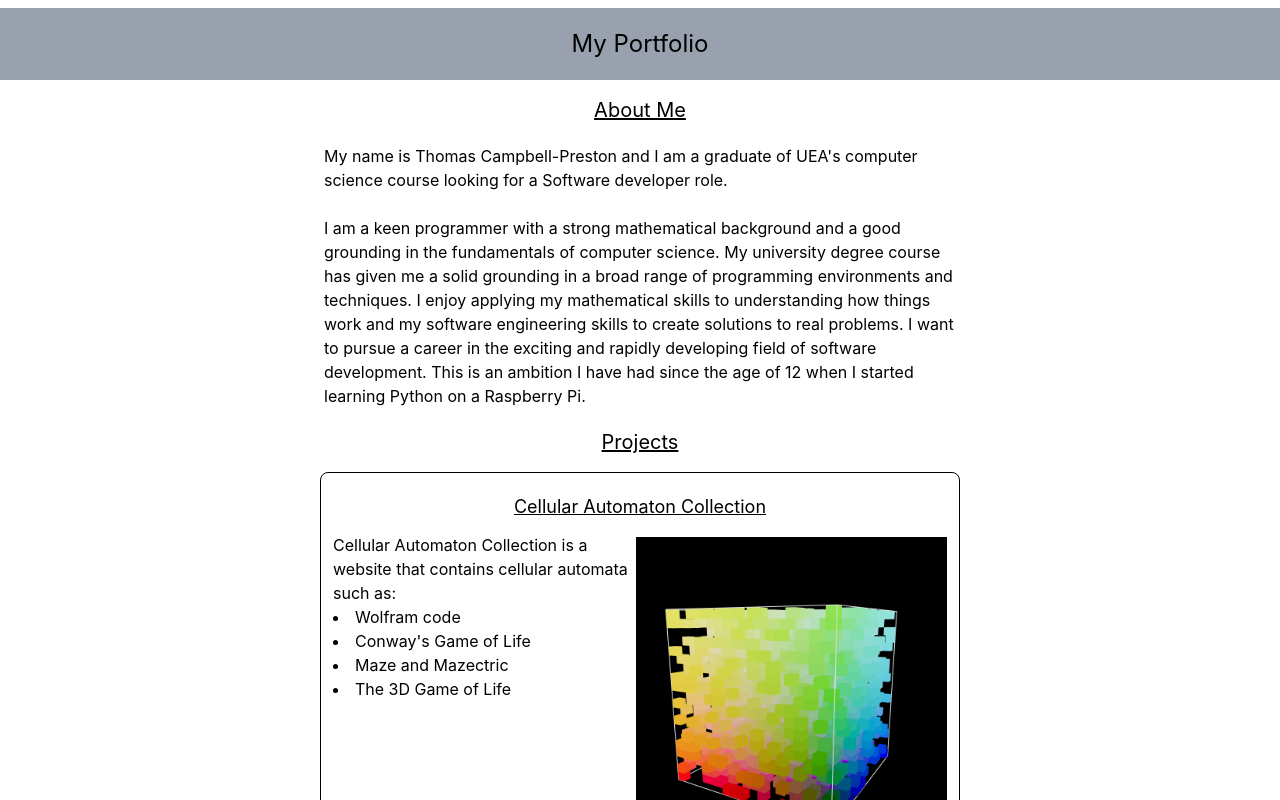
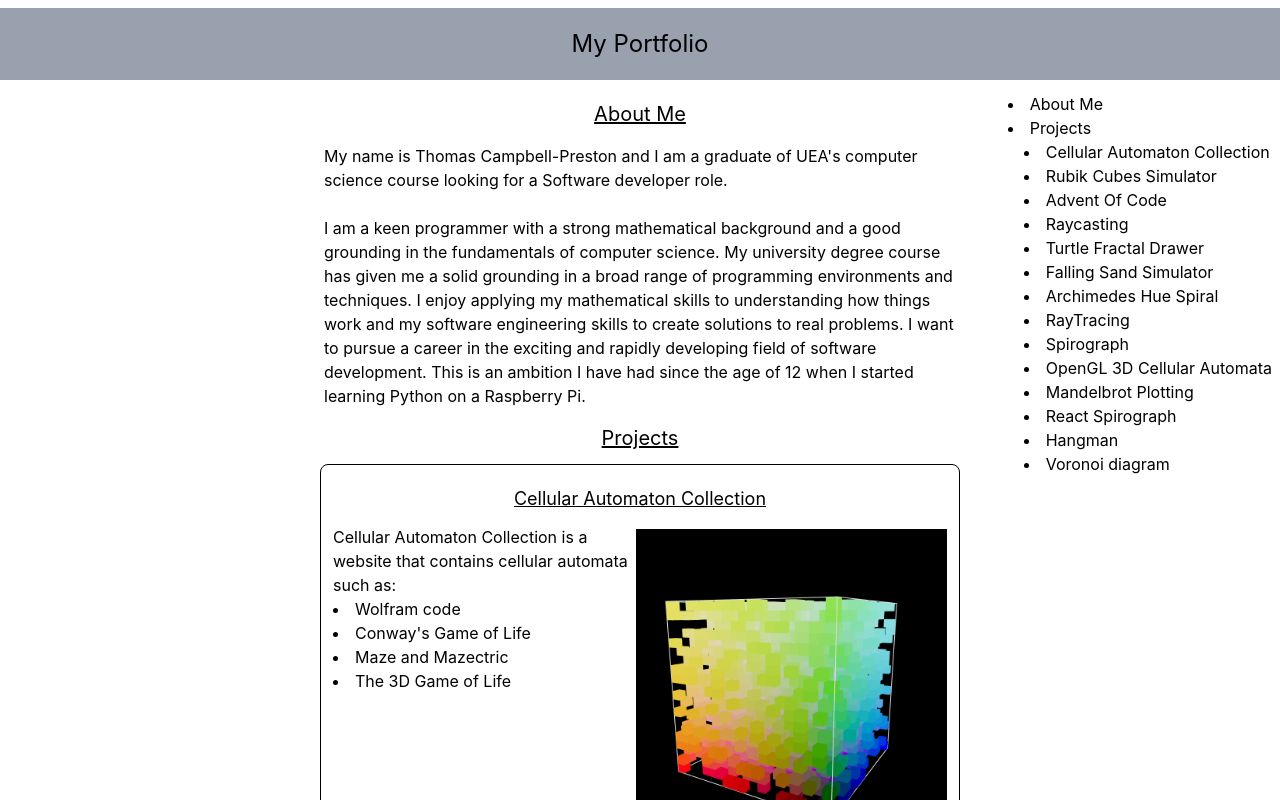
Before and after one commit to TomCP20/TomCP20.github.io, a React (Vite) app: page / in a window 1280 px wide. Shown: the top 800 px of the page. Built offline with nearby package versions, Linux system fonts and the light colour scheme.

Commit message:
added table of contents

```diff
--- a/src/App.tsx
+++ b/src/App.tsx
@@ -1,13 +1,16 @@
 import './style.css'
 import Project from './Project'
+import TableOfContents from './TableOfContents'
 
 export default function App() {
-
   return (
     <>
       <h1 className='text-center text-2xl bg-gray-400 p-5 my-2'>My Portfolio</h1>
-      <h2 className='text-center text-xl underline m-4'>About Me</h2>
-      <div className='w-[50%] m-auto p-1'>
+      <div className='flex'>
+        <div className='w-[25%]'/>
+        <div className='w-[50%]'>
+          <h2 className='text-center text-xl underline m-3 scroll-m-3' id='About-Me'>About Me</h2>
+          <div className='m-auto p-1'>
             <div>
               My name is Thomas Campbell-Preston and I am a graduate of UEA's computer science course looking for a Software developer role.
             </div>
@@ -16,7 +19,7 @@ export default function App() {
               I am a keen programmer with a strong mathematical background and a good grounding in the fundamentals of computer science. My university degree course has given me a solid grounding in a broad range of programming environments and techniques. I enjoy applying my mathematical skills to understanding how things work and my software engineering skills to create solutions to real problems. I want to pursue a career in the exciting and rapidly developing field of software development. This is an ambition I have had since the age of 12 when I started learning Python on a Raspberry Pi.
             </div>
           </div>
-      <h2 className='text-center text-xl underline m-4'>Projects</h2>
+          <h2 className='text-center text-xl underline m-3 scroll-m-3' id='Projects'>Projects</h2>
           <Project
             title='Cellular Automaton Collection'
             image='/3DGameOfLife.png'
@@ -186,6 +189,15 @@ export default function App() {
           >
             A Python program that generates Voronoi diagrams.
           </Project>
+
+        </div>
+        <div className='w-[25%]'>
+          <TableOfContents />
+        </div>
+
+      </div>
+
+
     </>
   )
 }
--- a/src/Project.tsx
+++ b/src/Project.tsx
@@ -4,8 +4,8 @@ import { IconList, type iconName } from './Icons';
 
 export default function Project({ title, image, repoTo, pageTo, icons, children }: Readonly<{ title: string; image: string; repoTo: string; pageTo?: string; icons: iconName[]; children: ReactNode; }>) {
   return (
-    <div className='w-[50%] rounded-lg border mx-auto my-3 p-2'>
-      <h3 className='text-center text-lg underline m-3'>{title}</h3>
+    <div className='rounded-lg border mx-auto my-3 p-2'>
+      <h3 className='text-center text-lg underline m-3 scroll-m-6' id={title.replace(/ /g, "-")}>{title}</h3>
       <img src={image} className='bg-black w-[50%] float-right m-1' />
       <div className='m-1'>
         {children}
--- /dev/null
+++ b/src/TableOfContents.tsx
@@ -0,0 +1,90 @@
+import { useEffect, useState } from 'react';
+
+export default function TableOfContents() {
+    const { nestedHeadings } = useHeadingsData();
+    console.log(nestedHeadings)
+    return (
+        <nav aria-label='Table of contents' className='h-screen sticky top-0 py-1 px-2 float-right'>
+            <Headings headings={nestedHeadings} />
+        </nav>
+    )
+}
+
+function Headings({ headings }: Readonly<{ headings: outerHeader[] }>) {
+    return (
+        <ul className='list-disc list-inside'>
+            {headings.map((heading) => (
+                <li key={heading.id}>
+                    <HeaderLink heading={heading} />
+                    {heading.items && (
+                        <ul className='list-disc list-inside indent-4'>
+                            {heading.items.map((child) => (
+                                <li key={child.id}>
+                                    <HeaderLink heading={child} />
+                                </li>
+                            ))}
+                        </ul>
+                    )}
+                </li>
+            ))}
+        </ul>
+    )
+}
+
+function HeaderLink({ heading }: Readonly<{ heading: innerHeader | outerHeader }>) {
+    return <a
+        href={`#${heading.id}`}
+        onClick={(e) => {
+            e.preventDefault();
+            document.querySelector(`#${heading.id}`)?.scrollIntoView({
+                behavior: 'smooth'
+            });
+        }}
+        className='hover:underline'
+    >{heading.title}</a>;
+}
+
+function useHeadingsData() {
+    const [nestedHeadings, setNestedHeadings] = useState<outerHeader[]>([]);
+
+    useEffect(() => {
+        const headingElements = Array.from(
+            document.querySelectorAll<HTMLElement>('h2, h3')
+        );
+
+        const newNestedHeadings = getNestedHeadings(headingElements);
+        setNestedHeadings(newNestedHeadings);
+    }, []);
+
+    return { nestedHeadings };
+};
+
+function getNestedHeadings(headingElements: HTMLElement[]) {
+    const nestedHeadings: outerHeader[] = [];
+
+    headingElements.forEach((heading) => {
+        const { innerText: title, id } = heading;
+
+        if (heading.nodeName === 'H2') {
+            nestedHeadings.push({ id, title, items: [] });
+        } else if (heading.nodeName === 'H3' && nestedHeadings.length > 0) {
+            nestedHeadings[nestedHeadings.length - 1].items.push({
+                id,
+                title,
+            });
+        }
+    });
+
+    return nestedHeadings;
+};
+
+interface innerHeader {
+    id: string
+    title: string
+}
+
+interface outerHeader {
+    id: string
+    title: string
+    items: innerHeader[]
+}
```
Lines whose indentation alone changed are shown as unchanged.
